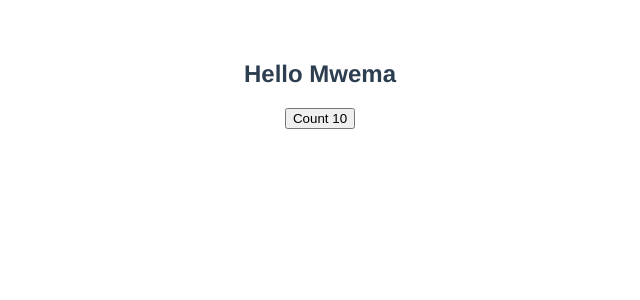
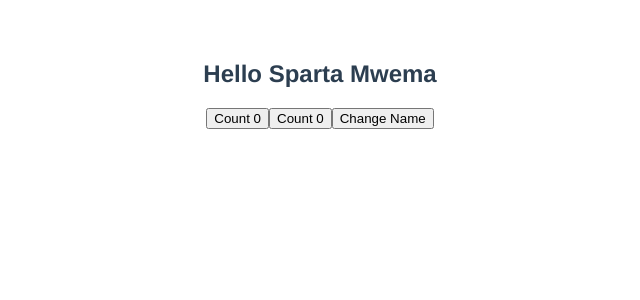
Before and after one commit to DerrickMbugua/vue-refresher, a Vue app: page / in a window 1280 px wide. Shown: the top 300 px of the page, without its empty margins (320-960 px from the left). Built offline with nearby package versions, Linux system fonts and the light colour scheme.

Commit message:
feat: replacing methods

```diff
--- a/src/App.vue
+++ b/src/App.vue
@@ -1,9 +1,9 @@
 <template>
-  <Data />
+<Methods />
 </template>
 
 <script>
-import Data from "./components/Data.vue";
+import Methods from './components/Methods.vue';
 export default {
   name: "App",
   data() {
@@ -12,7 +12,7 @@ export default {
   methods: {},
   computed: {},
   components: {
-    Data,
+ Methods
   },
 };
 </script>
--- a/src/components/Methods.vue
+++ b/src/components/Methods.vue
@@ -0,0 +1,50 @@
+<template>
+  <div>
+    <h2>Hello {{ name }} {{ last }}</h2>
+    <button @click="decrement">Count {{ counter }}</button>
+    <button @click="increment">Count {{ count }}</button>
+    <button @click="changeName">Change Name</button>
+  </div>
+</template>
+
+<script>
+import { ref, reactive, toRefs } from "vue";
+
+export default {
+  name: "Methods",
+  setup() {
+    const state = reactive({
+      name: "Sparta",
+      last: "Mwema",
+      count: 0
+    });
+
+    const counter = ref(0);
+
+    function increment(){
+      state.count++
+    }
+
+    function decrement(){
+      console.log("CLick button");
+      counter.value--;
+    }
+
+    function changeName(){
+      state.name = "Derrick";
+      state.last = "Sam"
+    }
+
+    return {
+      name: state.name,
+      decrement,
+      counter,
+      ...toRefs(state),
+      increment,
+      changeName
+    };
+  },
+};
+</script>
+<style lang="">
+</style>
```
